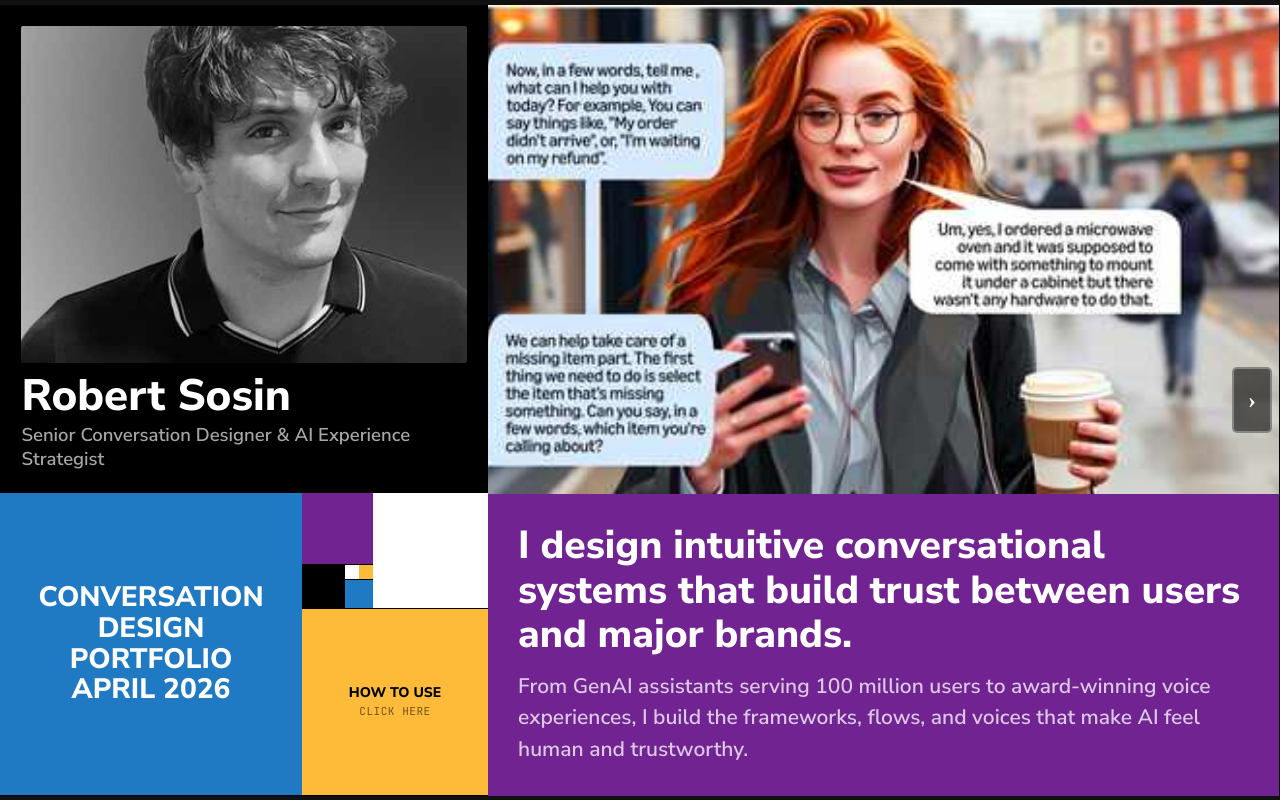
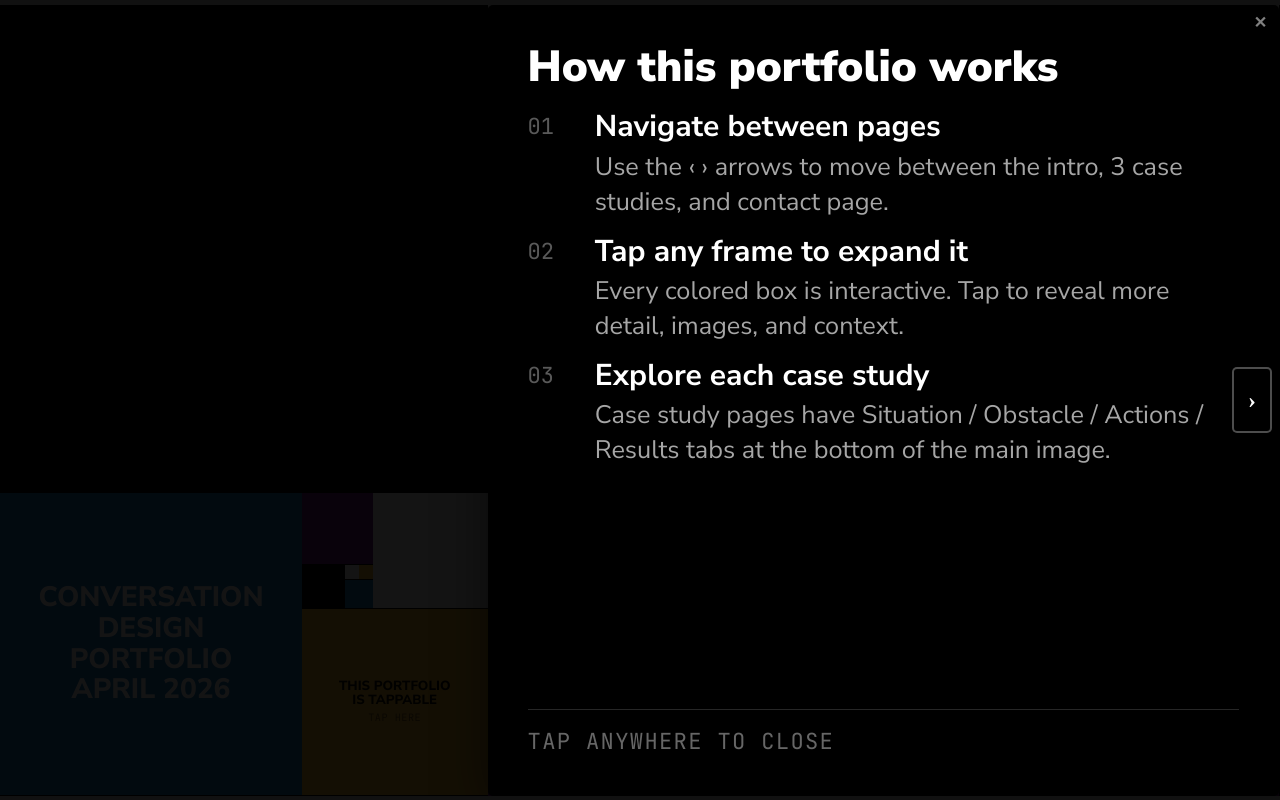
Before and after one commit to fjordvext/cxd-portfolio-site, a React (Vite) app: page / in a window 1280 px wide. Both pictures are taken after a click on the element 337 px from the left and 528 px from the top of the page. Built offline with nearby package versions, Linux system fonts and the light colour scheme.

Commit message:
Interactive onboarding: pulse F4, welcome card F2, reactive nav intercept

```diff
--- a/src/App.jsx
+++ b/src/App.jsx
@@ -180,15 +180,46 @@ function RenderF1({id,bg,size,sp,onSp,onBodyClick}){
   );
 }
 
-function RenderF2({id,bg,size,titleName}){
+function RenderF2({id,bg,size,isWelcomeExpanded}){
   const t=C.white,p=Math.max(10,size*0.044),fs=r=>Math.max(10,Math.round(size*r));
-  if(id==="intro")return(
+  if(id==="intro"){
+    if(isWelcomeExpanded){
+      // Welcome card — clean UX instruction
+      const ep=Math.max(16,size*0.05);
+      const hFs=Math.max(16,size*0.055),bodyFs=Math.max(12,size*0.038);
+      return(
+        <div style={{padding:ep,display:"flex",flexDirection:"column",height:"100%",color:t,gap:Math.max(8,size*0.025)}}>
+          <h2 style={{fontFamily:"'Nunito Sans',sans-serif",fontSize:hFs,fontWeight:900,lineHeight:1.05}}>How this portfolio works</h2>
+          <div style={{display:"flex",flexDirection:"column",gap:Math.max(6,size*0.018),flex:1}}>
+            {[
+              {n:"01",t:"Navigate between pages",d:"Use the ‹ › arrows to move between the intro, 3 case studies, and contact page."},
+              {n:"02",t:"Tap any frame to expand it",d:"Every colored box is interactive. Tap to reveal more detail, images, and context."},
+              {n:"03",t:"Explore each case study",d:"Case study pages have Situation / Obstacle / Actions / Results tabs at the bottom of the main image."},
+            ].map(item=>(
+              <div key={item.n} style={{display:"flex",gap:Math.max(8,size*0.025),alignItems:"flex-start"}}>
+                <span style={{fontFamily:"'JetBrains Mono',monospace",fontSize:Math.max(9,size*0.028),opacity:0.35,minWidth:Math.max(20,size*0.06),paddingTop:2}}>{item.n}</span>
+                <div>
+                  <p style={{fontFamily:"'Nunito Sans',sans-serif",fontSize:bodyFs,fontWeight:700,lineHeight:1.2}}>{item.t}</p>
+                  <p style={{fontFamily:"'Nunito Sans',sans-serif",fontSize:Math.max(10,size*0.032),fontWeight:400,lineHeight:1.4,opacity:0.65,marginTop:3}}>{item.d}</p>
+                </div>
+              </div>
+            ))}
+          </div>
+          <div style={{flexShrink:0,borderTop:`1px solid rgba(255,255,255,0.15)`,paddingTop:Math.max(8,size*0.02)}}>
+            <span style={{fontFamily:"'JetBrains Mono',monospace",fontSize:Math.max(9,size*0.028),opacity:0.4,textTransform:"uppercase",letterSpacing:"0.06em"}}>tap anywhere to close</span>
+          </div>
+        </div>
+      );
+    }
+    return(
       <div style={{display:"flex",flexDirection:"column",justifyContent:"flex-end",height:"100%",padding:p,color:t}}>
         <div style={{flex:1,overflow:"hidden",marginBottom:10,borderRadius:2}}><Img src={IMG_HEADSHOT}/></div>
         <h2 style={{fontFamily:"'Nunito Sans',sans-serif",fontSize:Math.max(22,size*0.09),fontWeight:800,lineHeight:1.05}}>Robert Sosin</h2>
         <p style={{fontFamily:"'Nunito Sans',sans-serif",fontSize:Math.max(12,size*0.038),fontWeight:600,opacity:0.65,marginTop:4,lineHeight:1.3}}>Senior Conversation Designer{"\n"}& AI Experience Strategist</p>
+        <p style={{fontFamily:"'JetBrains Mono',monospace",fontSize:Math.max(8,size*0.026),opacity:0.35,marginTop:6,textTransform:"uppercase",letterSpacing:"0.06em"}}>tap for how to use</p>
       </div>
     );
+  }
   if(id==="about")return <Img src={IMG_KFP_NIKE}/>;
   const m={
     sparky:{l:"Case Study 1 / Walmart",title:"SPARKY",h:"Building a voice users can trust for high-consideration purchases",s:"When shopping, savvy customers want to learn about the best available options that best fit their needs. They're very sensitive to anything that resembles a sales gimmick or tactic intended to influence their decision."},
@@ -237,10 +268,15 @@ function RenderF4({id,bg,size,sp,isSmall,isExpanded,sideRect}){
   if(id==="intro"){
     if(!isExpanded)return(
       <div style={{padding:4,display:"flex",flexDirection:"column",alignItems:"center",justifyContent:"center",height:"100%",color:t,textAlign:"center",gap:3}}>
-        <span style={{fontFamily:"'Nunito Sans',sans-serif",fontSize:fs(0.075),fontWeight:800,lineHeight:1.1,textTransform:"uppercase"}}>HOW TO USE</span>
-        <span style={{fontFamily:"'JetBrains Mono',monospace",fontSize:fs(0.058),opacity:0.55,textTransform:"uppercase",letterSpacing:"0.05em"}}>CLICK HERE</span>
+        <style>{`@keyframes pulse{0%,100%{transform:scale(1);opacity:0.9}50%{transform:scale(1.06);opacity:1}}`}</style>
+        <div style={{animation:"pulse 2s ease-in-out infinite"}}>
+          <span style={{fontFamily:"'Nunito Sans',sans-serif",fontSize:fs(0.068),fontWeight:800,lineHeight:1.1,textTransform:"uppercase",display:"block"}}>THIS PORTFOLIO</span>
+          <span style={{fontFamily:"'Nunito Sans',sans-serif",fontSize:fs(0.068),fontWeight:800,lineHeight:1.1,textTransform:"uppercase",display:"block"}}>IS TAPPABLE</span>
+          <span style={{fontFamily:"'JetBrains Mono',monospace",fontSize:fs(0.052),opacity:0.55,textTransform:"uppercase",letterSpacing:"0.05em",display:"block",marginTop:3}}>TAP HERE</span>
+        </div>
       </div>
     );
+    // isExpanded — could be proactive (user tapped) or reactive (blocked nav)
     return <div style={{width:"100%",height:"100%",overflow:"hidden"}}><Img src={IMG_HOW_TO_USE}/></div>;
   }
   if(!SD[id])return null;
@@ -351,6 +387,25 @@ function RenderF4_About({bg,size,arrowDir,isExpanded}){
 }
 
 /* ── Transition ──────────────────────────────────────────────────── */
+// Reactive instructions card — shown when user tries to navigate away from page 1
+function ReactiveInstructions({layout,onContinue}){
+  const{w,h,f}=layout;
+  const bg=C.purple,t=C.white;
+  const p=Math.max(20,Math.min(w,h)*0.06);
+  const hFs=Math.max(18,Math.min(w,h)*0.06);
+  const bodyFs=Math.max(13,Math.min(w,h)*0.04);
+  return(
+    <div style={{position:"absolute",inset:0,zIndex:100,background:"rgba(0,0,0,0.7)",display:"flex",alignItems:"center",justifyContent:"center"}}>
+      <div style={{background:bg,borderRadius:8,padding:p,maxWidth:Math.min(w*0.85,480),color:t,boxShadow:"0 12px 60px rgba(0,0,0,0.6)",display:"flex",flexDirection:"column",gap:Math.max(12,h*0.025)}}>
+        <h2 style={{fontFamily:"'Nunito Sans',sans-serif",fontSize:hFs,fontWeight:900,lineHeight:1.05}}>Before you go —</h2>
+        <p style={{fontFamily:"'Nunito Sans',sans-serif",fontSize:bodyFs,lineHeight:1.5,opacity:0.85,fontWeight:500}}>Every frame in this portfolio is tappable. Tap any box to reveal more detail, images, and context about my work.</p>
+        <p style={{fontFamily:"'Nunito Sans',sans-serif",fontSize:bodyFs,lineHeight:1.5,opacity:0.85,fontWeight:500}}>Case study pages have <strong>Situation / Obstacle / Actions / Results</strong> tabs at the bottom of the main image.</p>
+        <button onClick={onContinue} style={{background:C.yellow,color:C.black,border:"none",borderRadius:5,padding:`${Math.max(10,h*0.02)}px ${Math.max(16,w*0.04)}px`,fontFamily:"'Nunito Sans',sans-serif",fontSize:Math.max(13,Math.min(w,h)*0.038),fontWeight:800,cursor:"pointer",textTransform:"uppercase",letterSpacing:"0.05em",marginTop:4,alignSelf:"flex-start"}}>Got it — take me to page 2</button>
+      </div>
+    </div>
+  );
+}
+
 const TR="left 0.38s cubic-bezier(0.4,0,0.2,1),top 0.38s cubic-bezier(0.4,0,0.2,1),width 0.38s cubic-bezier(0.4,0,0.2,1),height 0.38s cubic-bezier(0.4,0,0.2,1),opacity 0.25s ease";
 
 /* ── Expand state machine ────────────────────────────────────────── */
@@ -360,17 +415,22 @@ const TR="left 0.38s cubic-bezier(0.4,0,0.2,1),top 0.38s cubic-bezier(0.4,0,0.2,
 //       "f3f6"(f3→f1 + f6→f2), "f2f6"(f2→f1 + f6→f2), "f2f5"(f2→f1 + f5→f2)
 //       "f3_only"(f3→f1), "f2_f1swap"(f2↔f1 swap for case study pages)
 
-function GoldenSlide({id,layout,colors,sp,onSp,mode}){
+function GoldenSlide({id,layout,colors,sp,onSp,mode,onInstructionsSeen}){
   const f=layout.f,sideRect=layout.sideRect;
   const cs=!!SD[id];
   const[expKey,setExpKey]=useState(null);
   function close(){setExpKey(null);}
+  function expand(key){
+    setExpKey(key);
+    if(id==="intro"&&(key==="f4_to_f1"||key==="f2_welcome")&&onInstructionsSeen) onInstructionsSeen();
+  }
 
   function getRect(fi){
     const b=f[fi];
     if(!expKey)return b;
     switch(expKey){
       case "f4_to_f1": if(fi===3)return f[0]; return b;
+      case "f2_welcome": if(fi===1)return f[0]; return b;
       case "f4_to_f2": if(fi===3)return{x:sideRect.x,y:sideRect.y,s:f[3].s}; return b;
       case "f5_to_f2": if(fi===4)return{x:sideRect.x,y:sideRect.y,s:f[4].s}; return b;
       case "f3f6": if(fi===2)return f[0]; if(fi===5)return{x:sideRect.x,y:sideRect.y,s:f[5].s}; return b;
@@ -394,6 +454,7 @@ function GoldenSlide({id,layout,colors,sp,onSp,mode}){
       case "f2f5":  if(fi===4)return{w:sideRect.w,h:sideRect.h}; break;
       case "f4_rect": if(fi===3)return{w:sideRect.w,h:sideRect.h}; break;
       case "f4_to_f1": if(fi===3)return{w:f[0].s,h:f[0].s}; break;
+      case "f2_welcome": if(fi===1)return{w:f[0].s,h:f[0].s}; break;
     }
     const r=getRect(fi);return{w:r.s,h:r.s};
   }
@@ -402,13 +463,14 @@ function GoldenSlide({id,layout,colors,sp,onSp,mode}){
     if(!expKey)return true;
     switch(expKey){
       case "f4_to_f1": return fi===3;
+      case "f2_welcome": return fi===1;
       case "f4_to_f2": return fi===0||fi===3;
       case "f5_to_f2": return fi===0||fi===4;
       case "f3f6": return fi===2||fi===5;
       case "f2f6": return fi===1||fi===5;
       case "f2f5": return fi===1||fi===4;
       case "f3f1swap": return fi===0||fi===1||fi===2;
-      case "f2f1_swap": return fi===0||fi===1||fi===2; // F3 stays visible
+      case "f2f1_swap": return fi===0||fi===1||fi===2;
       case "f4_rect": return fi===0||fi===3;
       default: return false;
     }
@@ -419,6 +481,7 @@ function GoldenSlide({id,layout,colors,sp,onSp,mode}){
     if(!visible(fi))return 1;
     switch(expKey){
       case "f4_to_f1": return fi===3?15:10-fi;
+      case "f2_welcome": return fi===1?15:10-fi;
       case "f4_to_f2": return fi===3?15:fi===0?12:10-fi;
       case "f5_to_f2": return fi===4?15:fi===0?12:10-fi;
       case "f3f6": return fi===2?15:fi===5?14:10-fi;
@@ -435,6 +498,7 @@ function GoldenSlide({id,layout,colors,sp,onSp,mode}){
     if(!expKey)return false;
     switch(expKey){
       case "f4_to_f1": return fi===3;
+      case "f2_welcome": return fi===1;
       case "f4_to_f2": return fi===3;
       case "f5_to_f2": return fi===4;
       case "f3f6": return fi===2;
@@ -450,7 +514,11 @@ function GoldenSlide({id,layout,colors,sp,onSp,mode}){
   function handleClick(fi,e){
     e.stopPropagation();
     if(expKey){close();return;}
-    if(id==="intro"){if(fi===3)setExpKey("f4_to_f1");return;}
+    if(id==="intro"){
+      if(fi===3)expand("f4_to_f1");
+      if(fi===1||fi===0||fi===2||fi===4||fi===5)expand("f2_welcome");
+      return;
+    }
     if(id==="about"){
       if(fi===0)setExpKey("f4_to_f2");
       if(fi===1)setExpKey("f2f6");
@@ -479,7 +547,8 @@ function GoldenSlide({id,layout,colors,sp,onSp,mode}){
     :(f6Exp?(mode==="landscape"?"right":"up"):(mode==="landscape"?"left":"down"));
   const f4AboutArrow=mode==="landscape"?"right":"up";
   const f4AboutExp=expKey==="f4_to_f2"&&id==="about";
-  const f4CsExp=(expKey==="f4_rect"||expKey==="f4_to_f1")&&id!=="about";
+  const f4IntroExp=expKey==="f4_to_f1"&&id==="intro";
+  const f4CsExp=(expKey==="f4_rect"||expKey==="f4_to_f1")&&id!=="about"&&id!=="intro";
 
   return(
     <div style={{width:layout.w,height:layout.h,position:"relative",overflow:"hidden",background:C.black}}
@@ -492,15 +561,15 @@ function GoldenSlide({id,layout,colors,sp,onSp,mode}){
         const dims=getDims(fi);
         const isVis=visible(fi);
         const isExp=!!expKey&&isVis&&fi!==0;
-        const f2expanded=expKey==="f2f1_swap"&&fi===1;
+        const welcomeExp=expKey==="f2_welcome"&&fi===1;
 
         let content=null;
         if(fi===0)content=<RenderF1 id={id} bg={colors[0]} size={f[0].s} sp={sp} onSp={onSp} onBodyClick={e=>handleClick(0,e)}/>;
-        else if(fi===1)content=<RenderF2 id={id} bg={colors[1]} size={dims.w} navPad={f2expanded}/>;
+        else if(fi===1)content=<RenderF2 id={id} bg={colors[1]} size={dims.w} navPad={expKey==="f2f1_swap"&&fi===1} isWelcomeExpanded={welcomeExp}/>;
         else if(fi===2)content=<RenderF3 id={id} bg={colors[2]} size={dims.w} sp={sp}/>;
         else if(fi===3){
           if(id==="about")content=<RenderF4_About bg={colors[3]} size={dims.w} arrowDir={f4AboutArrow} isExpanded={f4AboutExp}/>;
-          else content=<RenderF4 id={id} bg={colors[3]} size={f[3].s} sp={sp} isSmall={f[3].s<=130} isExpanded={f4CsExp} sideRect={sideRect}/>;
+          else content=<RenderF4 id={id} bg={colors[3]} size={f[3].s} sp={sp} isSmall={f[3].s<=130} isExpanded={f4CsExp||f4IntroExp} sideRect={sideRect}/>;
         }
         else if(fi===4)content=<RenderF5 id={id} bg={colors[4]} size={f[4].s} sp={sp} arrowDir={f5Arrow2} isExpanded={f5Exp} sideRect={sideRect}/>;
         else if(fi===5)content=<RenderF6 id={id} bg={colors[5]} size={f[5].s} sp={sp} arrowDir={f6Arrow} isExpanded={f6Exp} sideRect={sideRect}/>;
@@ -528,22 +597,47 @@ export default function Portfolio(){
   const[vh,setVh]=useState(window.innerHeight);
   const[soar,setSoar]=useState({});
   const[idx,setIdx]=useState(0);
+  const[hasSeenInstructions,setHasSeenInstructions]=useState(false);
+  const[showReactive,setShowReactive]=useState(false);
+
   useEffect(()=>{
     const u=()=>{setVw(window.innerWidth);setVh(window.innerHeight);};
     window.addEventListener("resize",u);
     return()=>window.removeEventListener("resize",u);
   },[]);
+
   const layout=computeLayout(vw,vh);
   const mode=layout.isLandscape?"landscape":"portrait";
   const id=IDS[idx];
+
+  function handleNext(){
+    if(idx===0&&!hasSeenInstructions){
+      setShowReactive(true);
+      return;
+    }
+    if(idx<IDS.length-1){setIdx(i=>i+1);setSoar({});}
+  }
+  function handlePrev(){
+    if(idx>0){setIdx(i=>i-1);setSoar({});}
+  }
+  function handleReactiveContinue(){
+    setHasSeenInstructions(true);
+    setShowReactive(false);
+    setIdx(1);
+    setSoar({});
+  }
+
   return(
     <div style={{width:"100vw",height:"100vh",display:"flex",alignItems:"center",justifyContent:"center",background:"#111",overflow:"hidden",position:"relative"}}>
       <link href="https://fonts.googleapis.com/css2?family=Nunito+Sans:wght@400;500;600;700;800;900&family=JetBrains+Mono:wght@400;500;700&display=swap" rel="stylesheet"/>
       <style>{`*{box-sizing:border-box;margin:0;padding:0}html,body{overflow:hidden;width:100%;height:100%;}::selection{background:${C.purple};color:#fff}button{font-family:inherit}a:hover{opacity:0.7!important}`}</style>
       <div style={{width:layout.w,height:layout.h,position:"relative"}}>
-        <GoldenSlide id={id} layout={layout} colors={SCH[id]} sp={soar[id]} onSp={p=>setSoar(v=>({...v,[id]:p}))} mode={mode}/>
-        {idx>0&&<button onClick={e=>{e.stopPropagation();setIdx(i=>i-1);setSoar({});}} style={{position:"absolute",left:8,top:"50%",transform:"translateY(-50%)",zIndex:50,width:40,height:66,border:"2px solid rgba(255,255,255,0.3)",borderRadius:5,background:"rgba(0,0,0,0.6)",color:"#fff",cursor:"pointer",fontSize:24,display:"flex",alignItems:"center",justifyContent:"center",fontWeight:700}}>&lsaquo;</button>}
-        {idx<IDS.length-1&&<button onClick={e=>{e.stopPropagation();setIdx(i=>i+1);setSoar({});}} style={{position:"absolute",right:8,top:"50%",transform:"translateY(-50%)",zIndex:50,width:40,height:66,border:"2px solid rgba(255,255,255,0.3)",borderRadius:5,background:"rgba(0,0,0,0.6)",color:"#fff",cursor:"pointer",fontSize:24,display:"flex",alignItems:"center",justifyContent:"center",fontWeight:700}}>&rsaquo;</button>}
+        <GoldenSlide id={id} layout={layout} colors={SCH[id]} sp={soar[id]}
+          onSp={p=>setSoar(v=>({...v,[id]:p}))} mode={mode}
+          onInstructionsSeen={()=>setHasSeenInstructions(true)}/>
+        {showReactive&&<ReactiveInstructions layout={layout} onContinue={handleReactiveContinue}/>}
+        {idx>0&&<button onClick={e=>{e.stopPropagation();handlePrev();}} style={{position:"absolute",left:8,top:"50%",transform:"translateY(-50%)",zIndex:50,width:40,height:66,border:"2px solid rgba(255,255,255,0.3)",borderRadius:5,background:"rgba(0,0,0,0.6)",color:"#fff",cursor:"pointer",fontSize:24,display:"flex",alignItems:"center",justifyContent:"center",fontWeight:700}}>&lsaquo;</button>}
+        {idx<IDS.length-1&&<button onClick={e=>{e.stopPropagation();handleNext();}} style={{position:"absolute",right:8,top:"50%",transform:"translateY(-50%)",zIndex:50,width:40,height:66,border:"2px solid rgba(255,255,255,0.3)",borderRadius:5,background:"rgba(0,0,0,0.6)",color:"#fff",cursor:"pointer",fontSize:24,display:"flex",alignItems:"center",justifyContent:"center",fontWeight:700}}>&rsaquo;</button>}
       </div>
     </div>
   );
```
Lines whose indentation alone changed are shown as unchanged.
